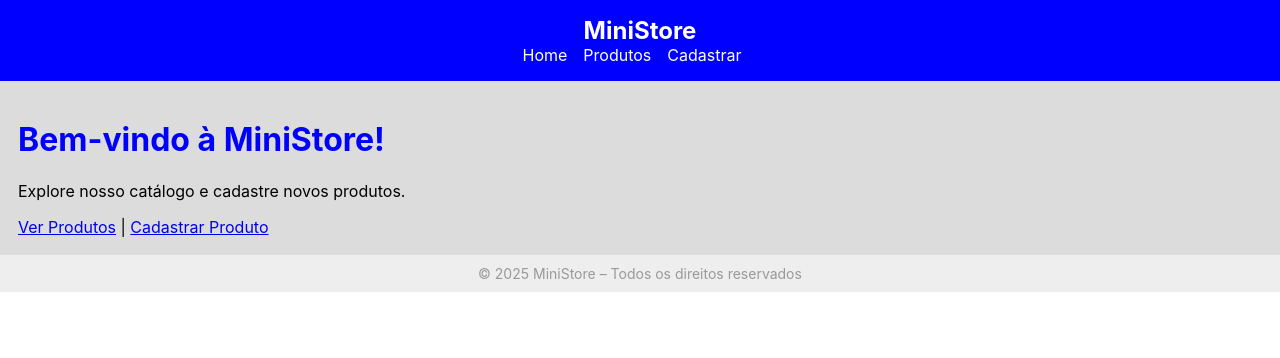
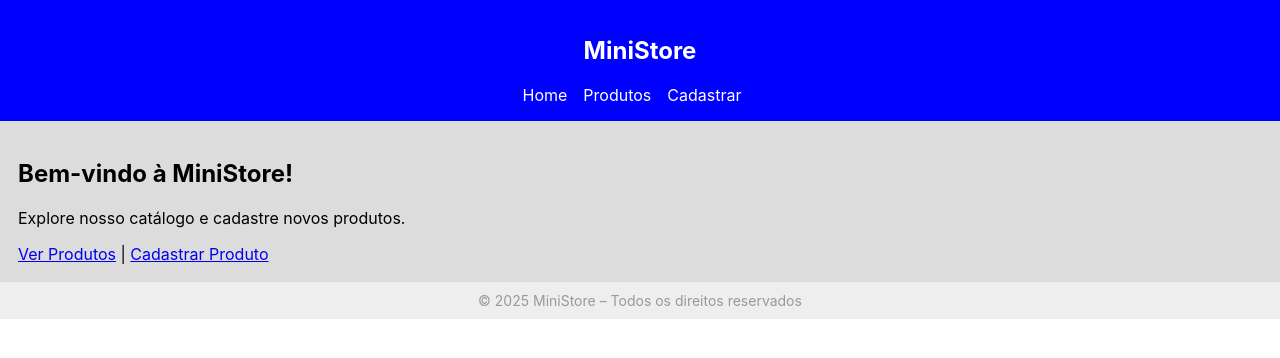
Before and after one commit to suelem-waldrigues/Simulado-react, a React (Create React App) app: page / in a window 1280 px wide. Shown: the top 358 px of the page. Built offline with nearby package versions, Linux system fonts and the light colour scheme.

Commit message:
modificando

```diff
--- a/src/components/header/Header.js
+++ b/src/components/header/Header.js
@@ -1,10 +1,11 @@
 import { Link } from 'react-router-dom';
 import './Header.css'; // importa o CSS
+import Titulo from '../Titulo.js';
 
 function Header() {
   return (
     <nav className="header">
-      <h1>MiniStore</h1>
+      <Titulo>MiniStore</Titulo>
       <Link to="/">Home</Link>
       <Link to="/produtos">Produtos</Link>
       <Link to="/cadastrar">Cadastrar</Link>
@@ -12,4 +13,7 @@ function Header() {
   );
 }
 
+
+
+
 export default Header;
--- a/src/pages/home/Home.js
+++ b/src/pages/home/Home.js
@@ -1,10 +1,11 @@
 import { Link } from 'react-router-dom';
+import Titulo from '../../components/Titulo';
 import './home.css';
 
 function Home() {
   return (
     <div className="home">
-      <h1>Bem-vindo à MiniStore!</h1>
+      <Titulo>Bem-vindo à MiniStore!</Titulo>
       <p>Explore nosso catálogo e cadastre novos produtos.</p>
       <Link to="/produtos">Ver Produtos</Link> | <Link to="/cadastrar">Cadastrar Produto</Link>
     </div>
```
